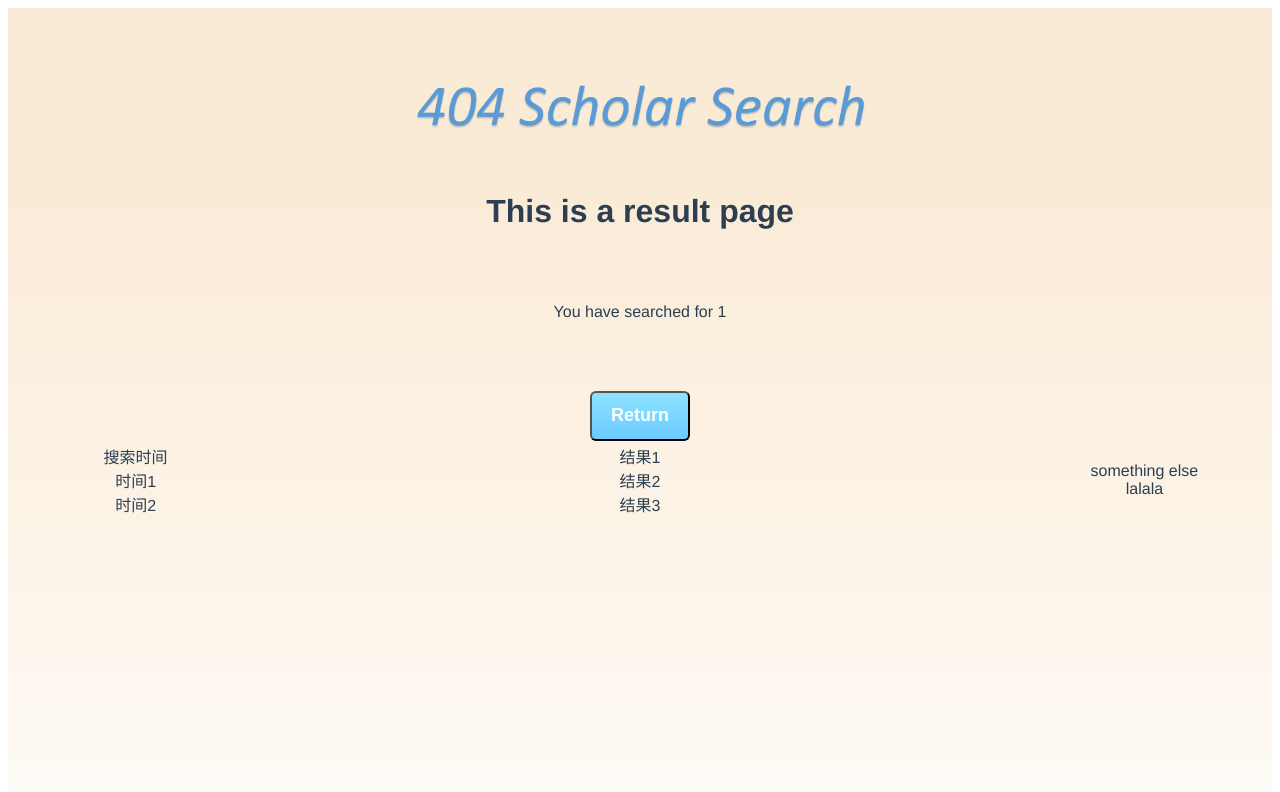
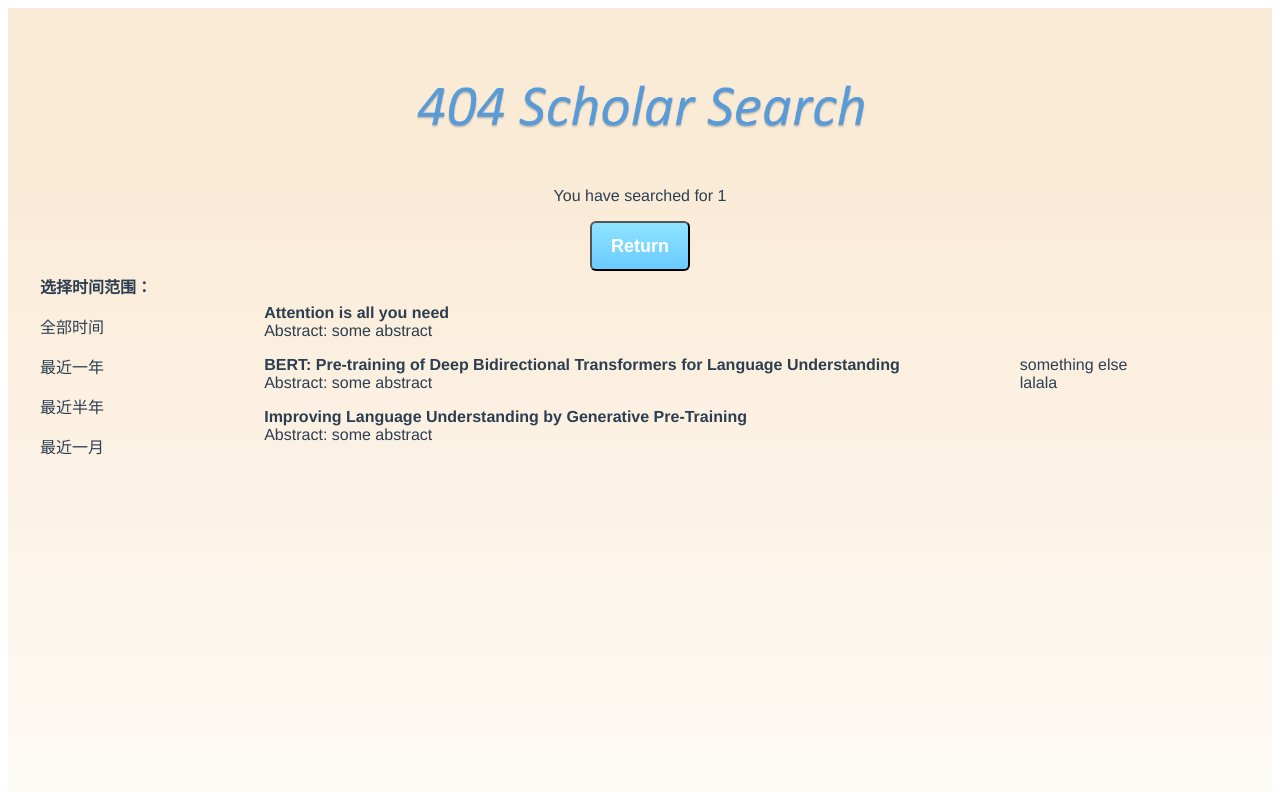
Before and after one commit to qyz-thu/404-Scholar-Search, a Vue app in the folder search/: page /#/result/1 in a window 1280 px wide. Shown: the top 792 px of the page. Built offline with nearby package versions, Linux system fonts and the light colour scheme.

Commit message:
add component: ResultEntry

```diff
--- a/search/src/components/Result.vue
+++ b/search/src/components/Result.vue
@@ -1,20 +1,17 @@
 <template>
   <div class="main_body">
-    <h1>This is a result page</h1>
-    <br><br>
-    <p>You have searched for {{query}}</p><br><br><br>
+    <p>You have searched for {{query}}</p>
     <button type="button" class="buttons" v-on:click="backHome">Return</button>
-    <table style="width: 100%">
+    <table style="width: 100%; text-align: left">
       <tr>
-        <td style="width: 20%">
-          搜索时间<br>
-          时间1<br>
-          时间2<br>
+        <td style="width: 20%; text-align: left; padding-left: 30px">
+          <b>选择时间范围：</b>
+          <p v-for="t in times">
+            {{t}}<br>
+          </p>
         </td>
-        <td style="width: 60%">
-          结果1<br>
-          结果2<br>
-          结果3<br>
+        <td style="width: 60%; text-align: left; padding-top: 0">
+            <ResultEntry v-for="res in results" v-bind:title="res" abstract="some abstract"></ResultEntry>
         </td>
         <td style="width: 20%">
           something else<br>
@@ -27,11 +24,20 @@
 </template>
 
 <script>
+  import ResultEntry from "./ResultEntry";
+  const Results = ["Attention is all you need", "BERT: Pre-training of Deep Bidirectional Transformers for Language Understanding",
+  "Improving Language Understanding by Generative Pre-Training"];
+  const Times = ["全部时间", "最近一年", "最近半年", "最近一月"];
+
+
   export default {
     name: 'Result',
+    components: {ResultEntry},
     data: function() {
       return {
-        query: this.$route.params.query
+        query: this.$route.params.query,
+        results: Results,
+        times: Times
       }
     },
     methods: {
--- /dev/null
+++ b/search/src/components/ResultEntry.vue
@@ -0,0 +1,18 @@
+<template>
+  <div>
+    <p><b>{{title}}</b><br>  Abstract: {{abstract}} </p>
+  </div>
+</template>
+
+<script>
+  export default {
+    name: 'ResultEntry',
+    props: ['abstract', 'title'],
+    data: function () {
+      return {
+       // title: "",
+       // abstract: ""
+      }
+    }
+  }
+</script>
```
